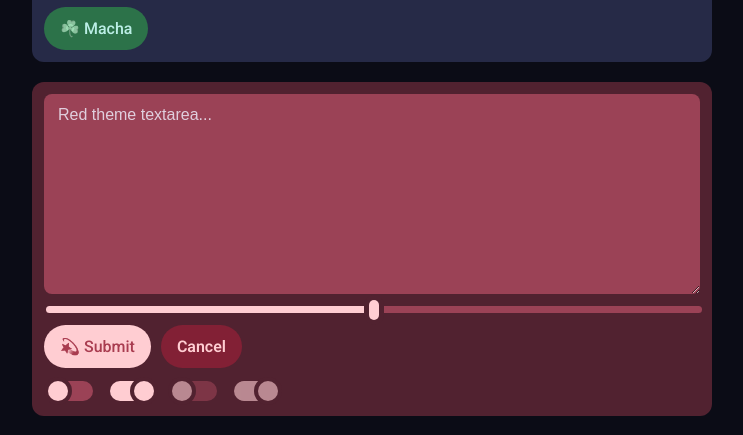
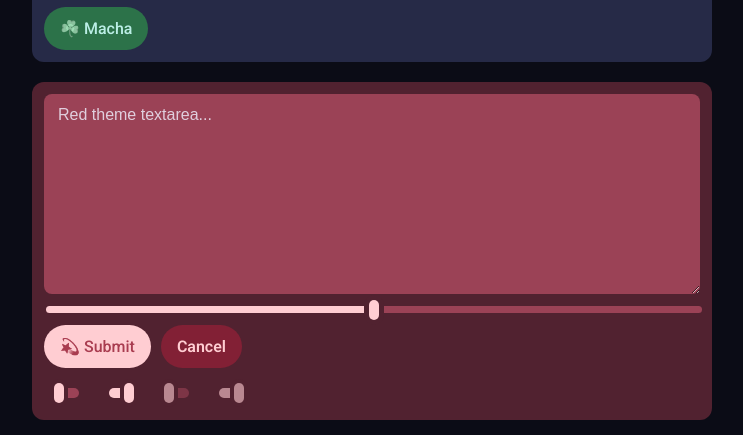
Before and after one commit to actwu/mat, a plain HTML site: page index.html in a window 1280 px wide. Shown: the part 285-720 px from the top of the page, without its empty margins (268-1011 px from the left). Drawn offline with Linux system fonts and the light colour scheme.

Commit message:
Update index.html

```diff
--- a/index.html
+++ b/index.html
@@ -221,9 +221,10 @@ appearance:none;
 -webkit-appearance:none;
 cursor:pointer;
 transition:all .25s ease;
-width:40px;
-height:20px;
-min-width:45px;
+width:25px;
+height:10px;
+margin:10px;
+min-width:25px;
 border-radius:var(--bdr,999px);
 background:var(--switch-track);
 position:relative;
@@ -233,9 +234,9 @@ input[type=checkbox][switch]::before
 {
 content:'';
 position:absolute;
-top:0px;
-left:0;
-width:20px;
+top:-5px;
+left:0px;
+width:10px;
 height:20px;
 border-radius:inherit;
 background:var(--switch-knob);
@@ -251,7 +252,7 @@ background:var(--switch-fill);
 
 input[type=checkbox][switch]:checked::before
 {
-left:24px;
+left:15px;
 }
 
 /* locked */
```
